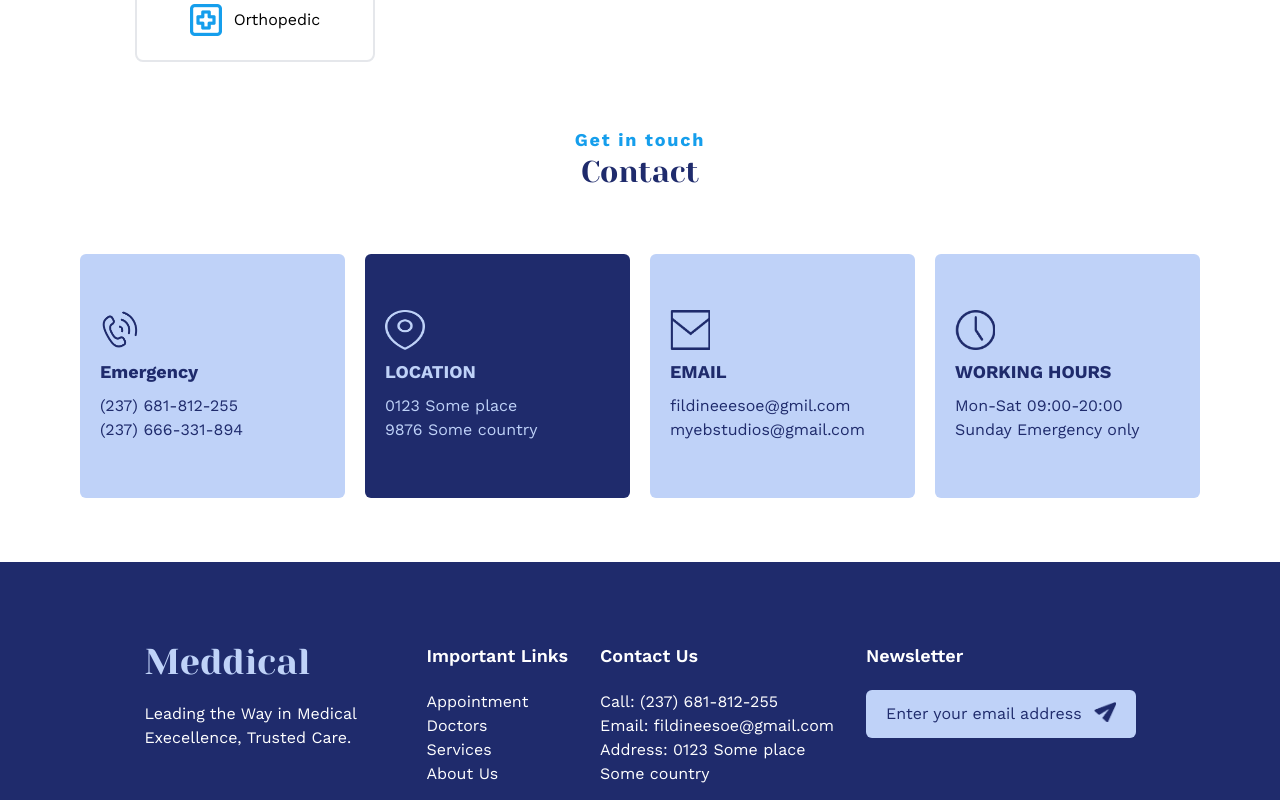
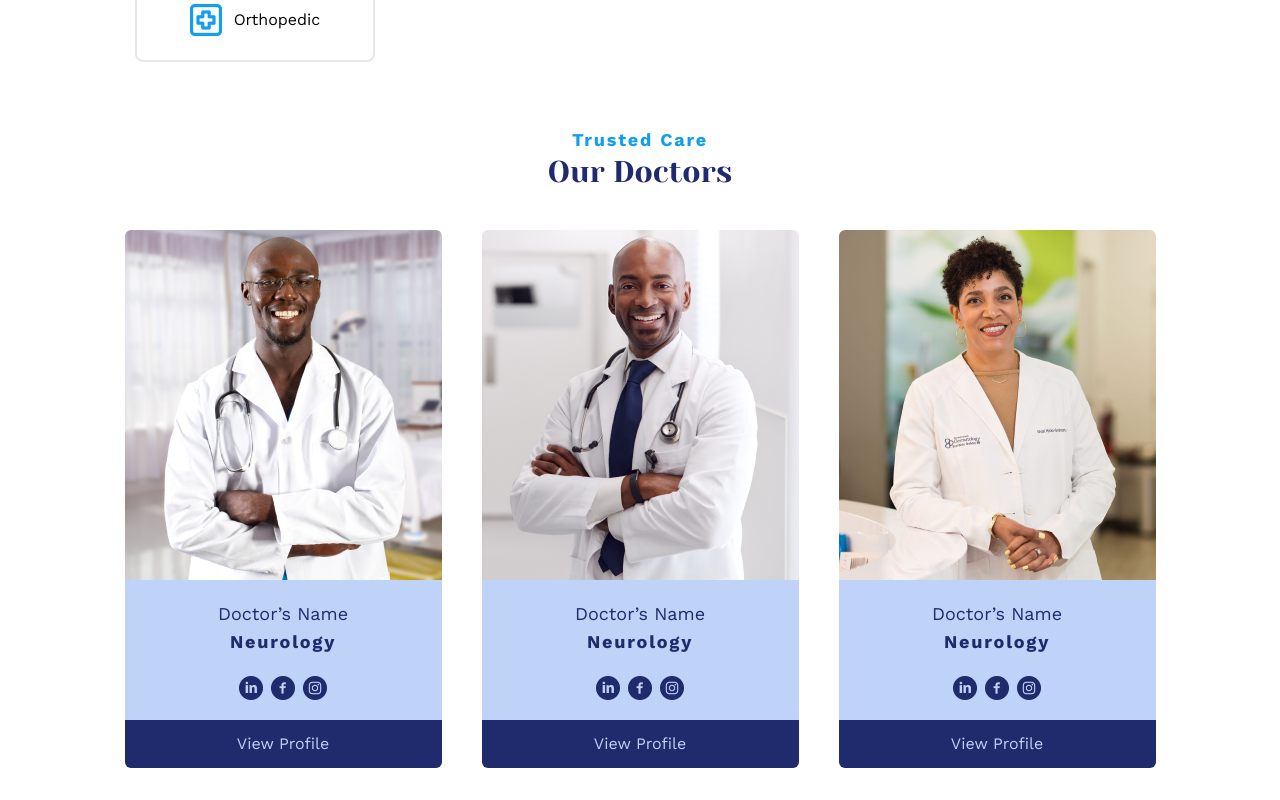
Before and after one commit to Nehra416/Medical, a React (Create React App) app: page /Single_service in a window 1280 px wide. Shown: the part 860-1660 px from the top of the page. Built offline with nearby package versions, Linux system fonts and the light colour scheme.

Commit message:
pullRequest

```diff
--- a/src/Components/Pages/Single_service.jsx
+++ b/src/Components/Pages/Single_service.jsx
@@ -5,7 +5,7 @@ import Contact from '../Home/Contact'
 import Footer from '../Home/Footer'
 import Single_Service_header from '../Single Service/Single_Service_header'
 import Single_checkup from '../Single Service/Single_checkup'
-
+import Dr from '../Home/Dr'
 // Images
 import contact1 from "../Images/contact1.png"
 import contact2 from "../Images/contact2.png"
@@ -89,7 +89,7 @@ const Single_service = () => {
             <Nav_bar navBar={navBar} />
             <Single_Service_header />
             <Single_checkup />
-
+            <Dr doctorImg={doctorImg} />
             <Contact Data={contactData} />
             <Footer />
         </div>
```
